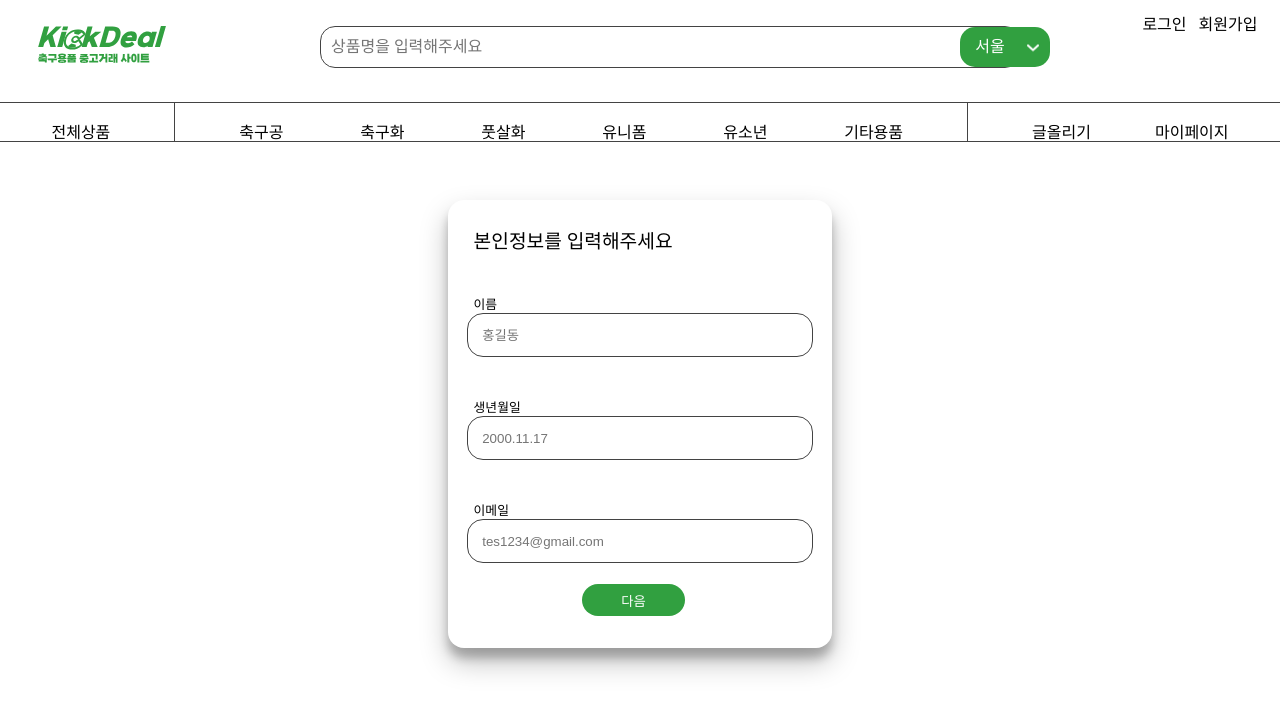
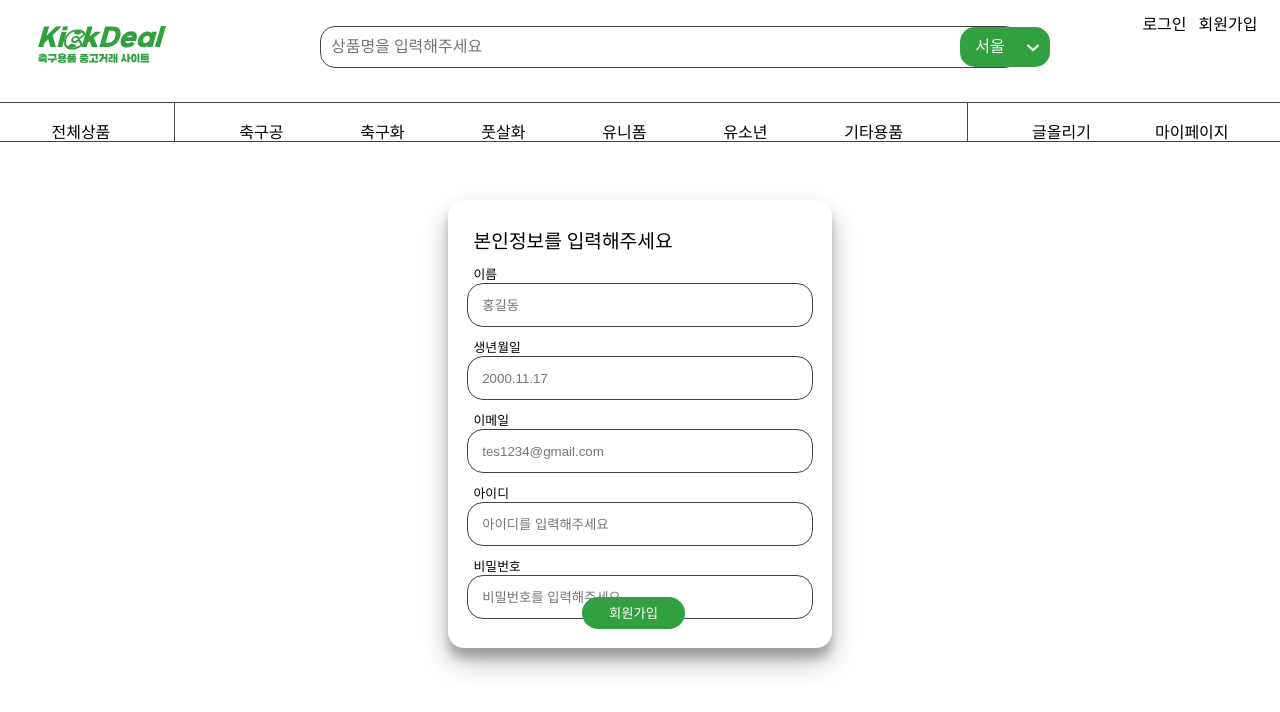
Before and after one commit to taehyun00/kickDeal, a React (Create React App) app: page /signup in a window 1280 px wide. Shown: the top 712 px of the page. Built offline with nearby package versions, Linux system fonts and the light colour scheme; a web font is replaced by a local one.

Commit message:
이건우 개발안함 이슈로 axios 인자값 전달 전까지 개발

```diff
--- a/src/App.js
+++ b/src/App.js
@@ -15,7 +15,7 @@ import Shoes1  from './pages/shoes1';
 import Uniform  from './pages/uniform';
 import Upload  from './pages/upload';
 import Another  from './pages/another';
-import Signup from './pages/signup';
+import Signup from './pages/signup.jsx';
 
 
 function App() {
--- a/src/pages/signup.jsx
+++ b/src/pages/signup.jsx
@@ -1,9 +1,30 @@
 import '../pagescss/signup.css';
-import React from 'react';
-
-
+import React, {useState} from 'react';
+import axios from 'axios';
+import { useNavigate } from "react-router-dom";
 
 export default function Signup() {
+
+  const [email,setEmail] = useState("");
+  const [Name,setName] = useState("");
+  const [Password,setPw] = useState("");
+  const [Id,setId] = useState("");
+
+  const{replace} = useNavigate();
+
+  const register = () =>{
+    axios
+  .post('https://localhost:1337/api/auth/local/register',{
+    id : Id,
+    password : Password,
+    name : Name
+  })
+  .then((response)=>{
+      console.log('well done!');
+      localStorage.setItem('token', response.data.jwt);
+      replace("/");
+  })
+  }
 
   return (
       <div className="Ma">
@@ -13,7 +34,7 @@ export default function Signup() {
           <div className='realforms'>
             <div className='divW'>이름</div>
               <div className='fi'>
-                <input  className='fin' placeholder='홍길동'/>
+                <input  className='fin' placeholder='홍길동' value={Name} onChange={(event)=>{setName(event.target.value)}}/>
               </div>
 
 
@@ -24,17 +45,27 @@ export default function Signup() {
                 <input  className='fin' placeholder='2000.11.17'/>
               </div>
 
-
-
-
-
             <div className='divW'>이메일</div>
               <div className='fi'>
-                <input  className='fin' placeholder='tes1234@gmail.com'/>
+                <input  className='fin' placeholder='tes1234@gmail.com' value={email} onChange={(event)=>
+                  {setEmail(event.target.value);
+                  }}/>
+              </div>
+
+            <div className='divW'>아이디</div>
+              <div className='fi'>
+                <input  className='fin' placeholder='아이디를 입력해주세요' value={Id} onChange={(event)=>{setId(event.target.value)}}/>
+              </div>
+
+             <div className='divW'>비밀번호</div>
+              <div className='fi'>
+                <input  className='fin' placeholder='비밀번호를 입력해주세요' value={Password} onChange={(event)=>{setPw(event.target.value)}}/>
               </div>
 
             <div className='bt'>
-              <button className='btt'>다음</button>
+              <button className='btt' onClick={()=>{
+                register();
+              }}>회원가입</button>
 
             </div>
 
--- a/src/pagescss/signup.css
+++ b/src/pagescss/signup.css
@@ -48,7 +48,7 @@
 }
 .divW{
   padding-left:2vw;
-  margin-top: 40px;
+  margin-top: 10px;
   font-size: 1vw;
 }
 .fin{
@@ -73,7 +73,7 @@
 .bt{
   position: absolute;
 
-  top:30vw;
+  top:31vw;
   left: 35%;
   width: 8vw;
   height: 10vw;
```
